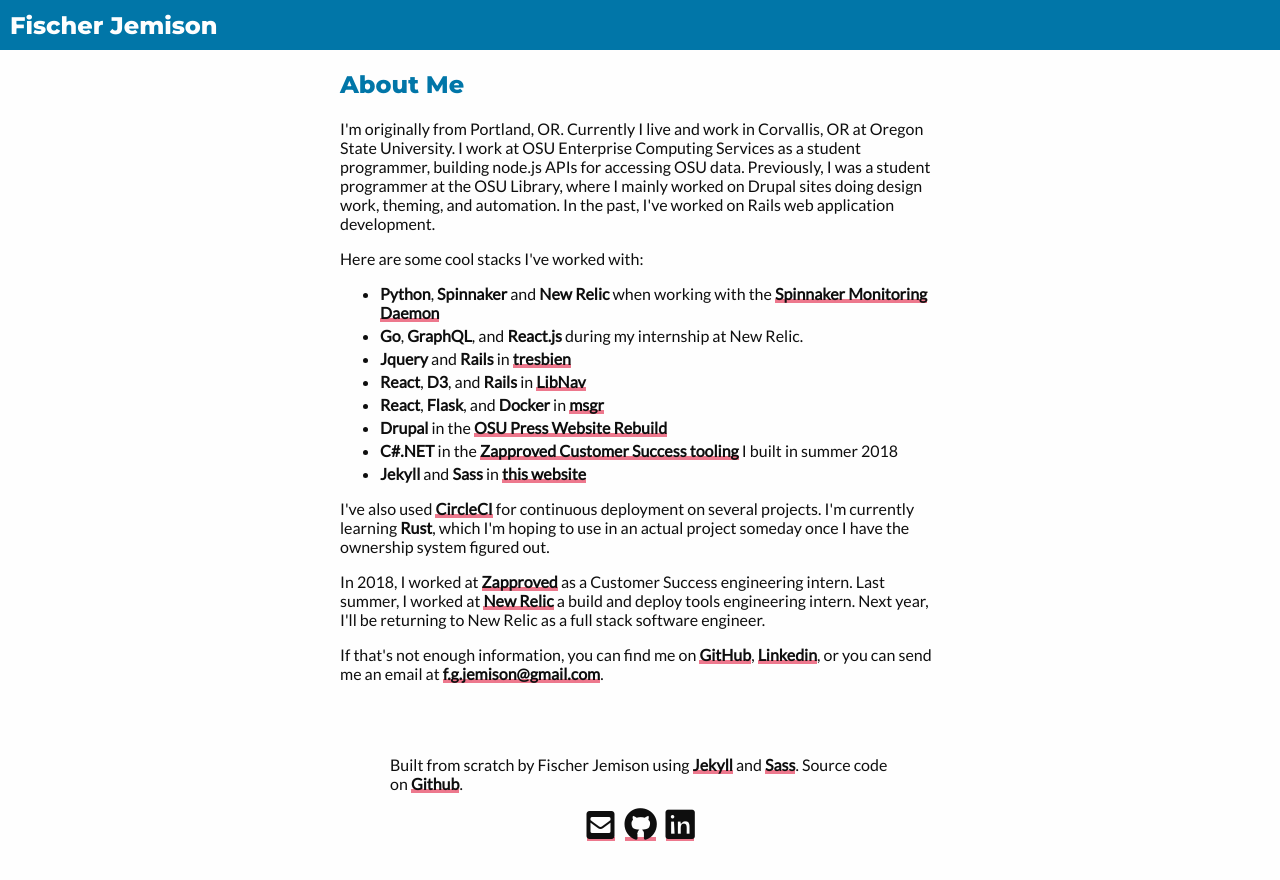
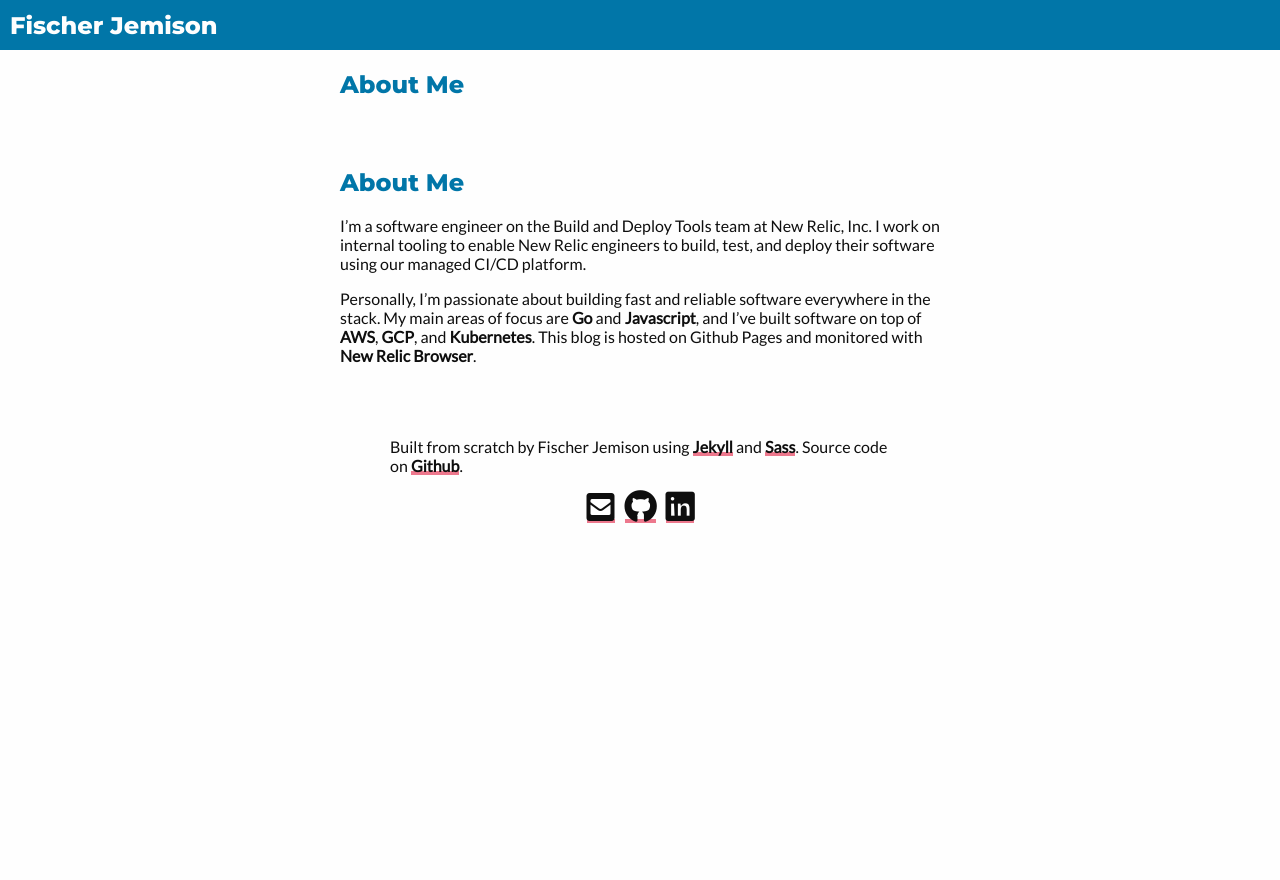
Before and after one commit to jemisonf/jemisonf.github.io, a Jekyll site: the page built from about.md, in a window 1280 px wide. Shown: the top 880 px of the page. Built offline with Jekyll 4.4.1, drawn with Linux system fonts in a browser that asks for light colours; our own code applies the rules of GitHub Pages for plain Markdown files.

Commit message:
some about text updates

```diff
--- a/_includes/about_me.html
+++ b/_includes/about_me.html
@@ -1,6 +1,6 @@
 <div class="about">
     <p class="subtext">
-        I'm a student at Oregon State University, working as a student programmer at the OSU library. I like all things web, from front-end to back-end, microservices to monoliths.
+        I'm a software engineer at New Relic, Inc. working on build and deploy automation.
     </p>
     <a class="subtext" href="/about">
         More <i class="fas fa-arrow-right"></i>
--- a/_layouts/post.html
+++ b/_layouts/post.html
@@ -2,7 +2,7 @@
 layout: default
 ---
 
-<section class="page-section project">
+<section class="page-section narrow">
   <div class="row">
     <h2 class="name">{{ page.title }}</h2>
   </div>
--- a/about.html
+++ /dev/null
@@ -1,84 +0,0 @@
----
-layout: default
-title: About Me
----
-
-<section class="page-section narrow">
-  <h2>About Me</h2>
-
-  <p>
-    I'm originally from Portland, OR. Currently I live and work in Corvallis, OR
-    at Oregon State University. I work at OSU Enterprise Computing Services as a
-    student programmer, building node.js APIs for accessing OSU data.
-    Previously, I was a student programmer at the OSU Library, where I mainly
-    worked on Drupal sites doing design work, theming, and automation. In the
-    past, I've worked on Rails web application development.
-  </p>
-
-  <p>Here are some cool stacks I've worked with:</p>
-
-  <ul>
-    <li>
-      <strong>Python</strong>, <strong>Spinnaker</strong> and
-      <strong>New Relic</strong> when working with the
-      <a href="projects/newrelic_spinnaker">Spinnaker Monitoring Daemon</a>
-    </li>
-    <li>
-      <strong>Go</strong>, <strong>GraphQL</strong>, and
-      <strong>React.js</strong> during my internship at New Relic.
-    </li>
-    <li>
-      <strong>Jquery</strong> and <strong>Rails</strong> in
-      <a href="projects/tresbien">tresbien</a>
-    </li>
-    <li>
-      <strong>React</strong>, <strong>D3</strong>, and <strong>Rails</strong> in
-      <a href="https://github.com/osulp/libnav-rails">LibNav</a>
-    </li>
-    <li>
-      <strong>React</strong>, <strong>Flask</strong>, and
-      <strong>Docker</strong> in <a href="projects/msgr">msgr</a>
-    </li>
-    <li>
-      <strong>Drupal</strong> in the
-      <a href="https://github.com/osulp/osupress-theme"
-        >OSU Press Website Rebuild</a
-      >
-    </li>
-    <li>
-      <strong>C#.NET</strong> in the
-      <a href="projects/htmlfilestripper">Zapproved Customer Success tooling</a>
-      I built in summer 2018
-    </li>
-    <li>
-      <strong>Jekyll</strong> and <strong>Sass</strong> in
-      <a href="projects/fgj.codes">this website</a>
-    </li>
-  </ul>
-
-  <p>
-    I've also used
-    <a href="https://github.com/osulp/wwdl-php7/tree/ohs-stable_2_3/.circleci"
-      >CircleCI</a
-    >
-    for continuous deployment on several projects. I'm currently learning
-    <strong>Rust</strong>, which I'm hoping to use in an actual project someday
-    once I have the ownership system figured out.
-  </p>
-
-  <p>
-    In 2018, I worked at <a href="https://zapproved.com">Zapproved</a> as a
-    Customer Success engineering intern. Last summer, I worked at
-    <a href="https://newrelic.com">New Relic</a> a build and deploy tools
-    engineering intern. Next year, I'll be returning to New Relic as a full
-    stack software engineer.
-  </p>
-
-  <p>
-    If that's not enough information, you can find me on
-    <a href="https://github.com/jemisonf">GitHub</a>,
-    <a href="https://linkedin.com/in/fischer-jemison">Linkedin</a>, or you can
-    send me an email at
-    <a href="mailto:f.g.jemison@gmail.com">f.g.jemison@gmail.com</a>.
-  </p>
-</section>
--- /dev/null
+++ b/about.md
@@ -0,0 +1,9 @@
+---
+layout: post
+---
+
+# About Me
+
+I'm a software engineer on the Build and Deploy Tools team at New Relic, Inc. I work on internal tooling to enable New Relic engineers to build, test, and deploy their software using our managed CI/CD platform.
+
+Personally, I'm passionate about building fast and reliable software everywhere in the stack. My main areas of focus are **Go** and **Javascript**, and I've built software on top of **AWS**, **GCP**, and **Kubernetes**. This blog is hosted on Github Pages and monitored with **New Relic Browser**.
```
